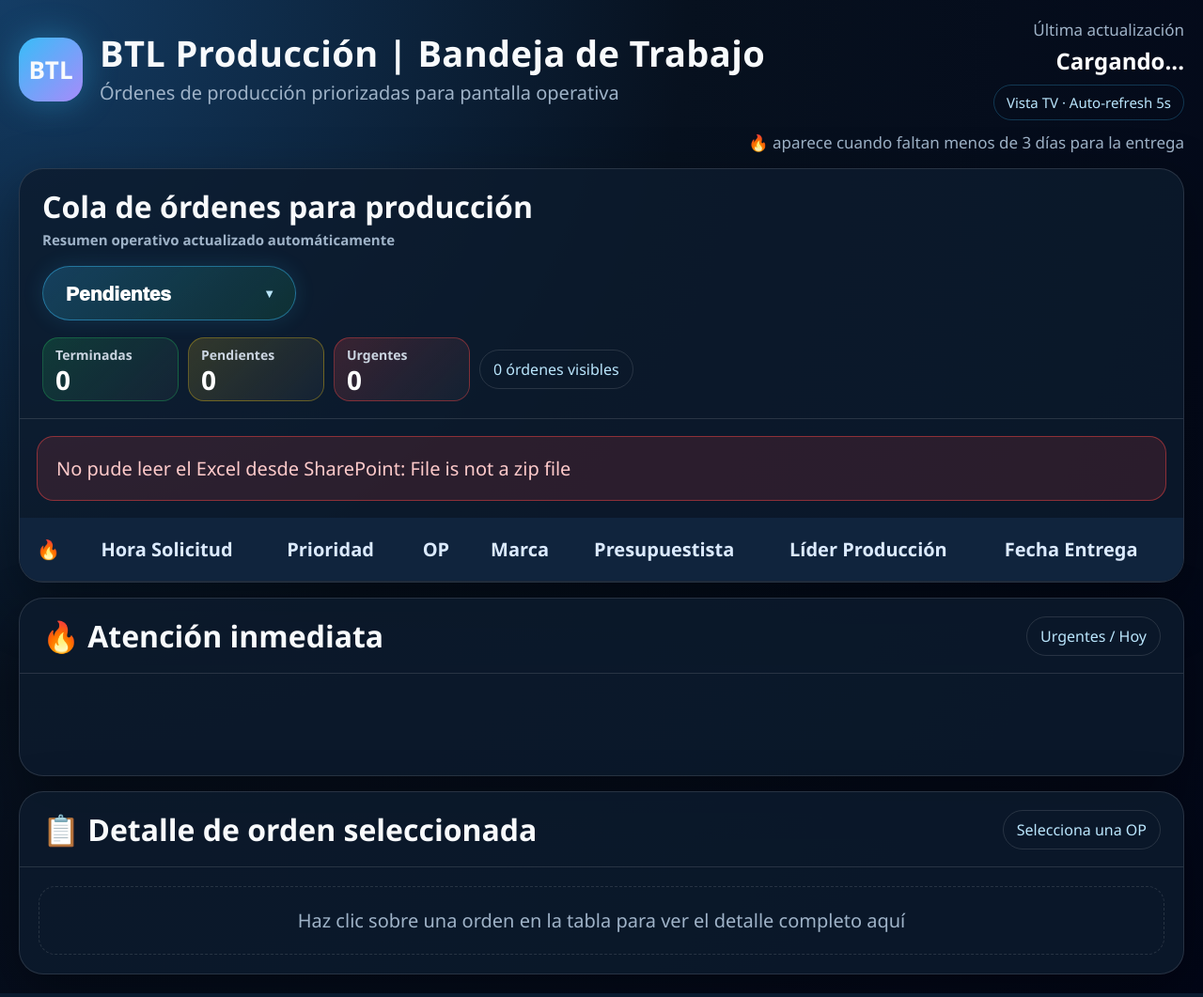
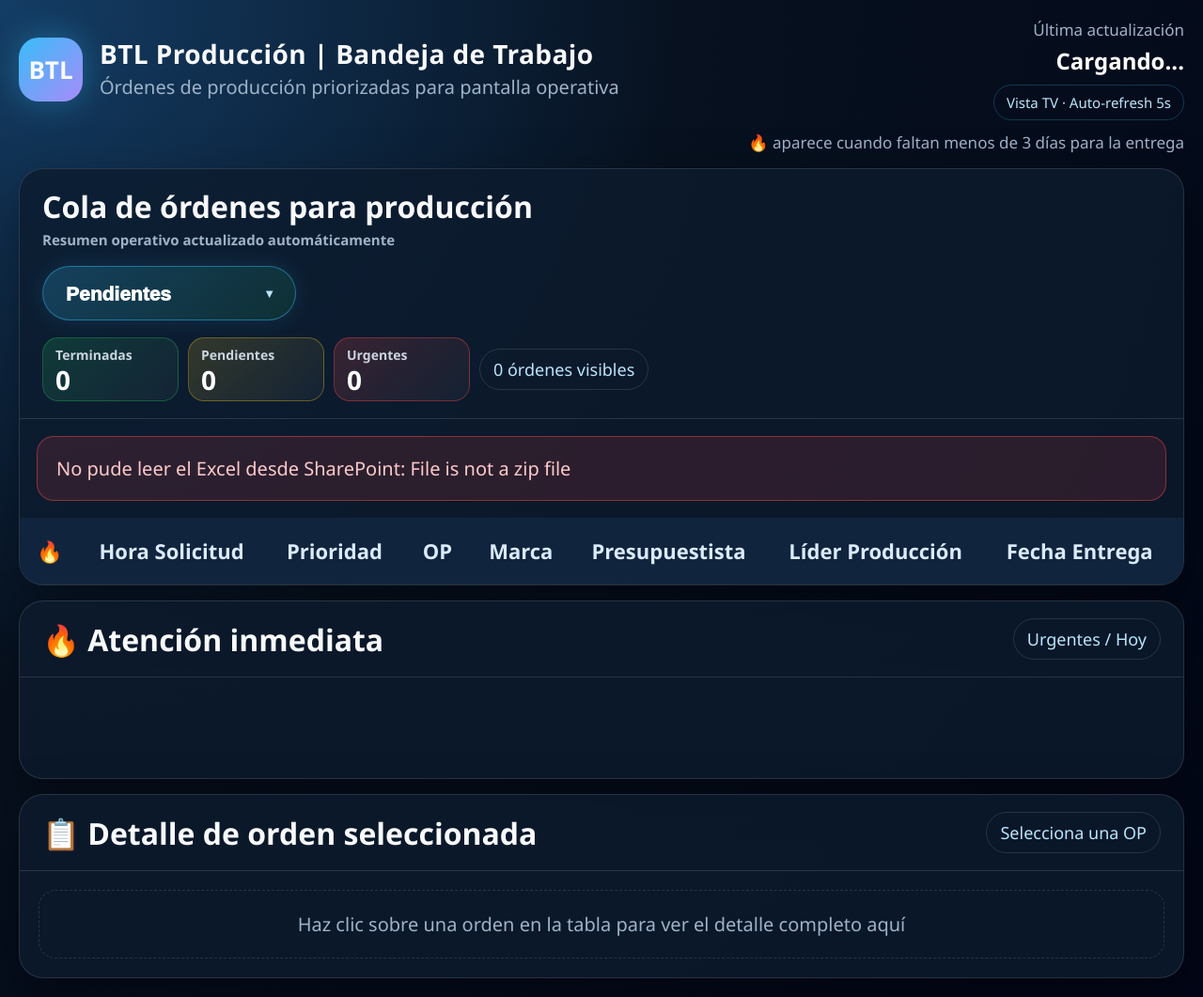
Before and after one commit to digitador1btlmarketing-code/btl-control-center, a Flask app: page / in a window 1280 px wide. Shown: the whole page at 94% size. Run offline with Flask 3, Linux system fonts and the light colour scheme; data that the repository does not hold is empty.

Commit message:
Actualizar dashboard produccion

```diff
--- a/templates/index.html
+++ b/templates/index.html
@@ -545,7 +545,35 @@
       .bottom-grid{grid-template-columns:1fr}
       .detail-box{grid-template-columns:1fr}
     }
-  </style>
+
+/* === AJUSTE TV FUENTES GRANDES === */
+table th{
+  font-size: 22px !important;
+  font-weight: 700;
+}
+
+table td{
+  font-size: 24px !important;
+  font-weight: 600;
+}
+
+h1, h2, h3{
+  font-size: 28px !important;
+}
+
+.kpi, .card, .panel{
+  font-size: 22px !important;
+}
+
+.badge, .pill{
+  font-size: 18px !important;
+}
+
+button, .btn{
+  font-size: 18px !important;
+}
+
+</style>
 </head>
 <body>
   <div class="screen">
```
